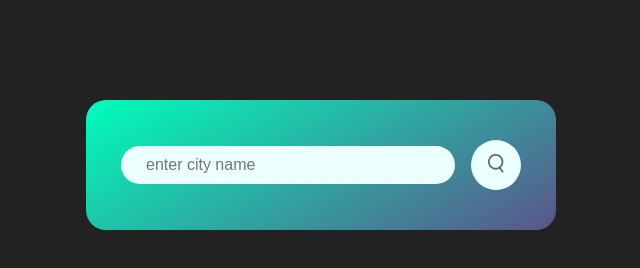
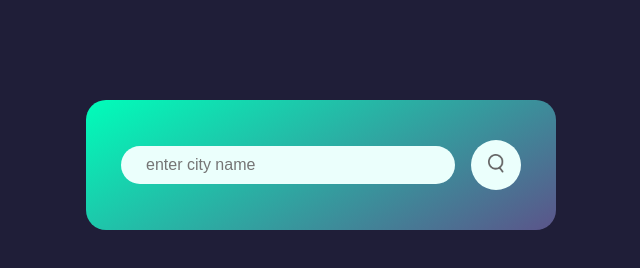
Before and after one commit to kelenna1/Weather-app, a plain HTML site: page index.html in a window 1280 px wide. Shown: the whole page, without its empty margins (319-959 px from the left). Drawn offline with Linux system fonts and the light colour scheme.

Commit message:
Update style.css

```diff
--- a/style.css
+++ b/style.css
@@ -5,7 +5,7 @@
     box-sizing: border-box;
 }
 body{
-    background-color: #222;
+    background-color: #1f1e38;
 }
 .card{
     background: linear-gradient(150deg, #00feba, #5b548a);
```
